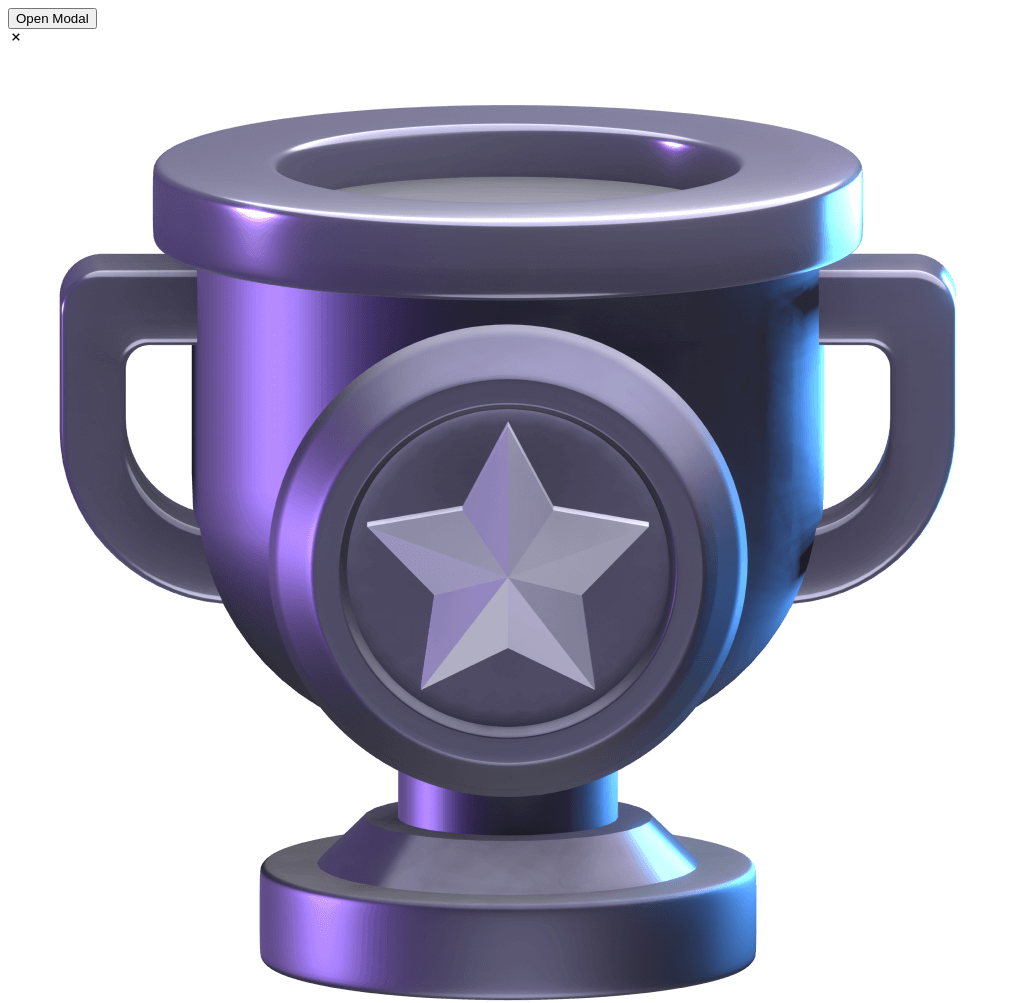
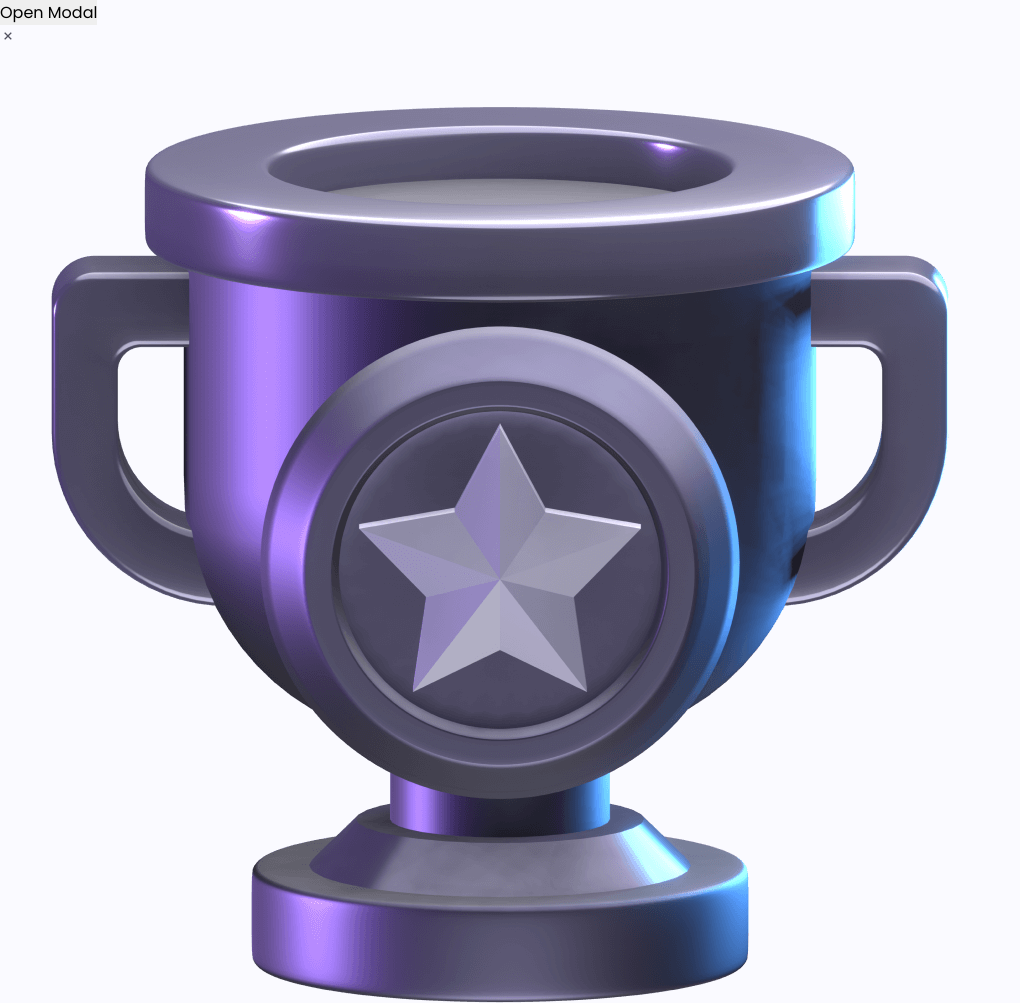
Before and after one commit to Dominik-Ilja-Devvv/Modal-Popup, a plain HTML site: page index.html in a window 1280 px wide. Shown: the top 1003 px of the page, without its empty margins (0-1020 px from the left). Drawn offline with nearby package versions, Linux system fonts and the light colour scheme.

Commit message:
Created reset CSS.

```diff
--- a/assets/css/styles.css
+++ b/assets/css/styles.css
@@ -29,7 +29,33 @@
 }
 
 /*=============== BASE ===============*/
+* {
+  box-sizing: border-box;
+  padding: 0;
+  margin: 0;
+}
 
+body, button {
+  font-family: var(--body-font);
+  font-size: var(--normal-font-size);
+}
+
+body {
+  position: relative;
+  color: var(--text-color);
+  background-color: var(--body-color);
+}
+
+button {
+  cursor: pointer;
+  border: none;
+  outline: none;
+}
+
+img {
+  max-width: 100%;
+  height: auto;
+}
 
 /*=============== MODAL ===============*/
 
```
